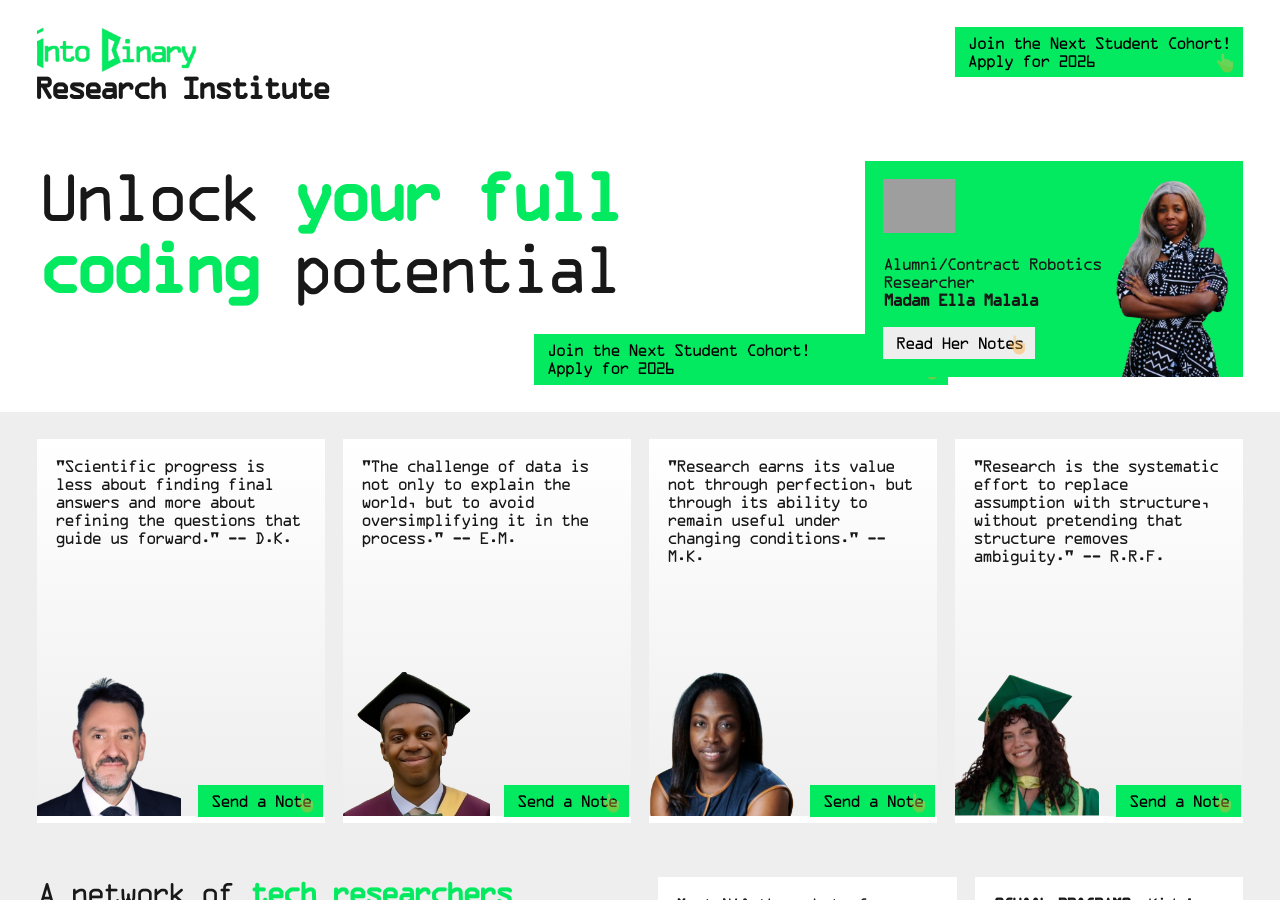
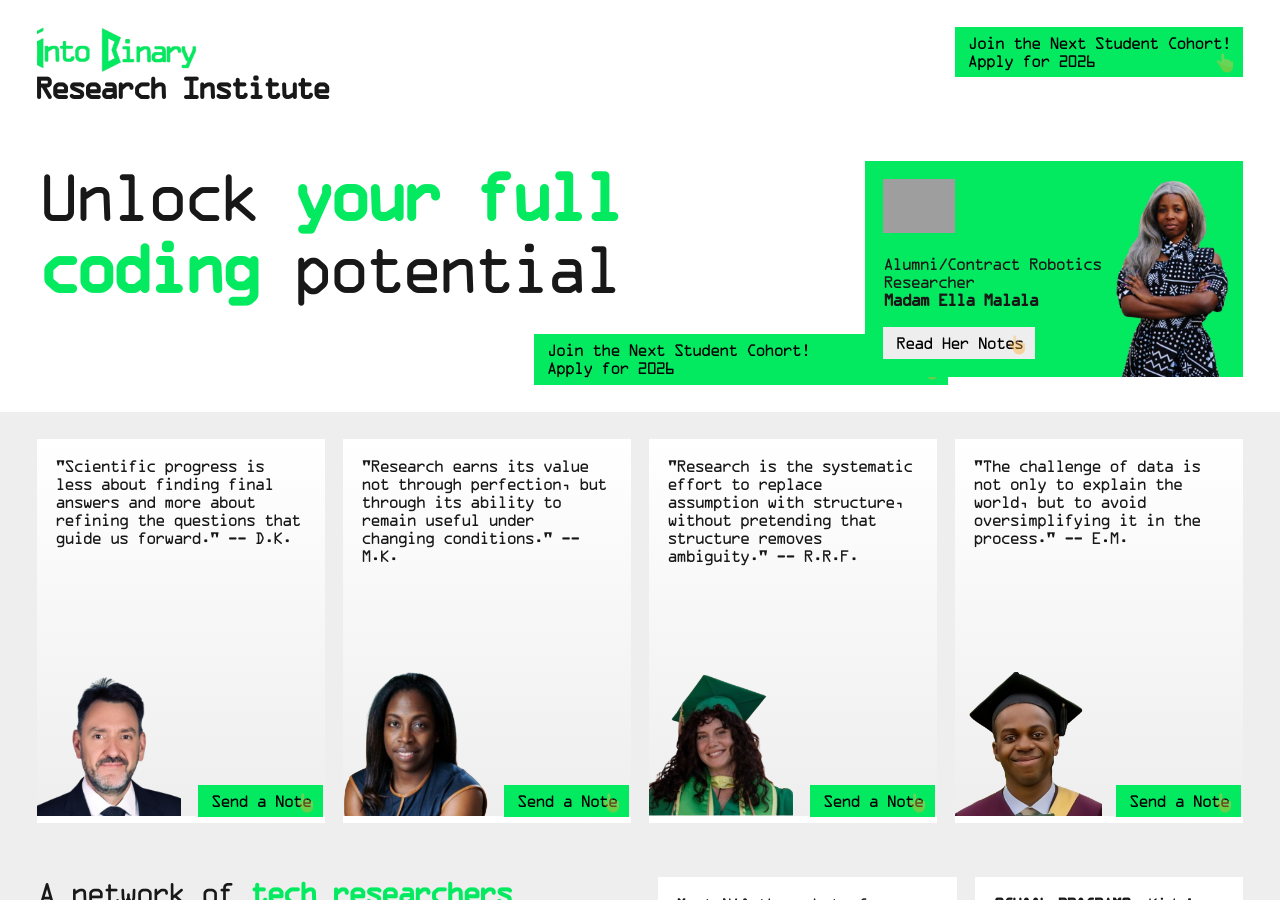
Before and after one commit to intobinary/researchinstitute.IB, a Jekyll site: the page built from www/_pages/home.markdown, in a window 1280 px wide and 900 px high. Built offline with Jekyll 4.4.1, drawn with Linux system fonts in a browser that asks for light colours; grey boxes are pictures that could not be loaded.

Commit message:
Update welcome.html

```diff
--- a/www/_layouts/welcome.html
+++ b/www/_layouts/welcome.html
@@ -84,13 +84,6 @@ layout: default
 
 																				<a href="mailto:hello@intobinary.org" class="u-button">Send a Note</a>
 																</figure>
-																<figure  class="d-bgGradient vToBottom">
-																				<figcaption>"The challenge of data is not only to explain the world, but to avoid oversimplifying it in the process." -- E.M.</figcaption>
-																				<span class="CSSspacer"></span>
-																				<img src="assets/images/placeholder_transparent.png" style="background-image: url('assets/images/researcher4.png');" />
-
-																				<a href="mailto:hello@intobinary.org" class="u-button">Send a Note</a>
-																</figure>
 																<figure class="d-bgGradient vToBottom">
 																				<figcaption>"Research earns its value not through perfection, but through its ability to remain useful under changing conditions." -- M.K.</figcaption>
 																				<span class="CSSspacer"></span>
@@ -105,7 +98,7 @@ layout: default
 
 																				<a href="mailto:hello@intobinary.org" class="u-button">Send a Note</a>
 																</figure>
-																<!--
+
 																<figure  class="d-bgGradient vToBottom">
 																				<figcaption>"The challenge of data is not only to explain the world, but to avoid oversimplifying it in the process." -- E.M.</figcaption>
 																				<span class="CSSspacer"></span>
@@ -113,7 +106,7 @@ layout: default
 
 																				<a href="mailto:hello@intobinary.org" class="u-button">Send a Note</a>
 																</figure>
-																-->
+
 												</section>
 
 												<section class="about CSSmidWrap">
```
